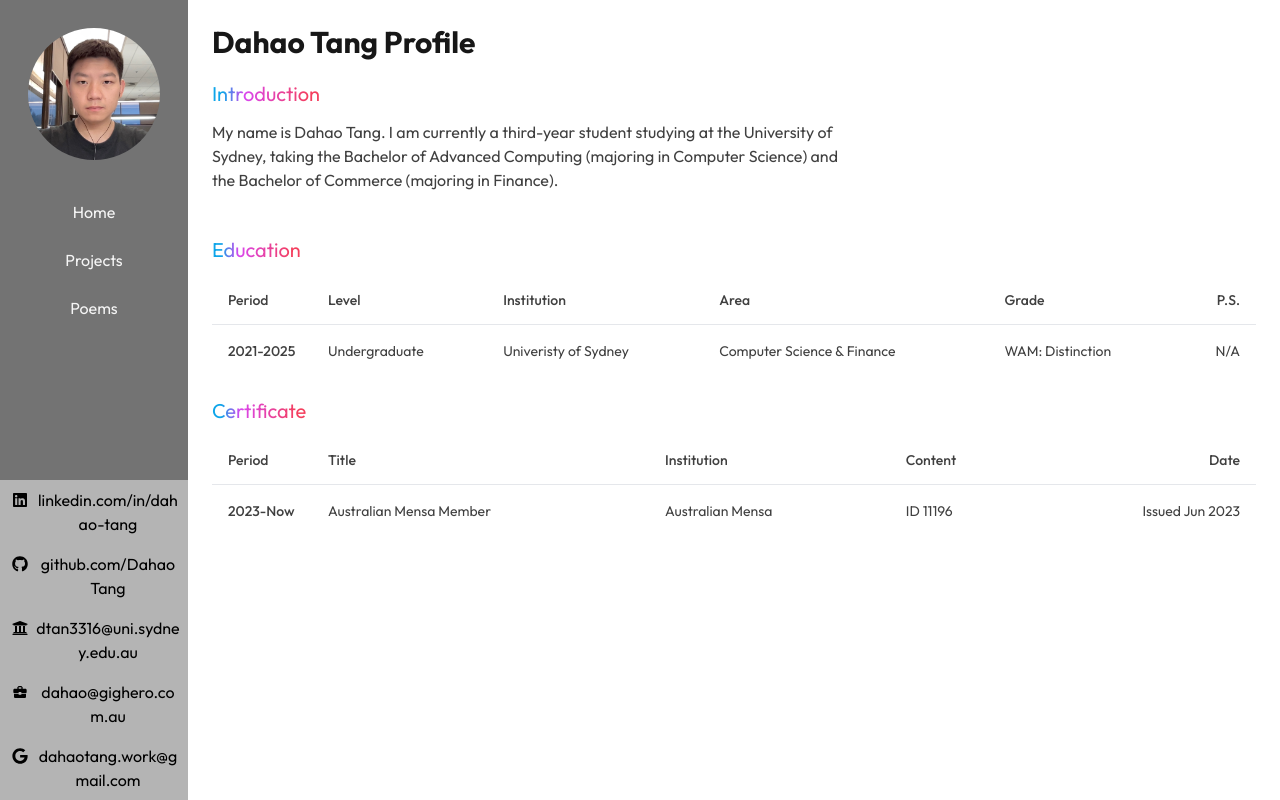
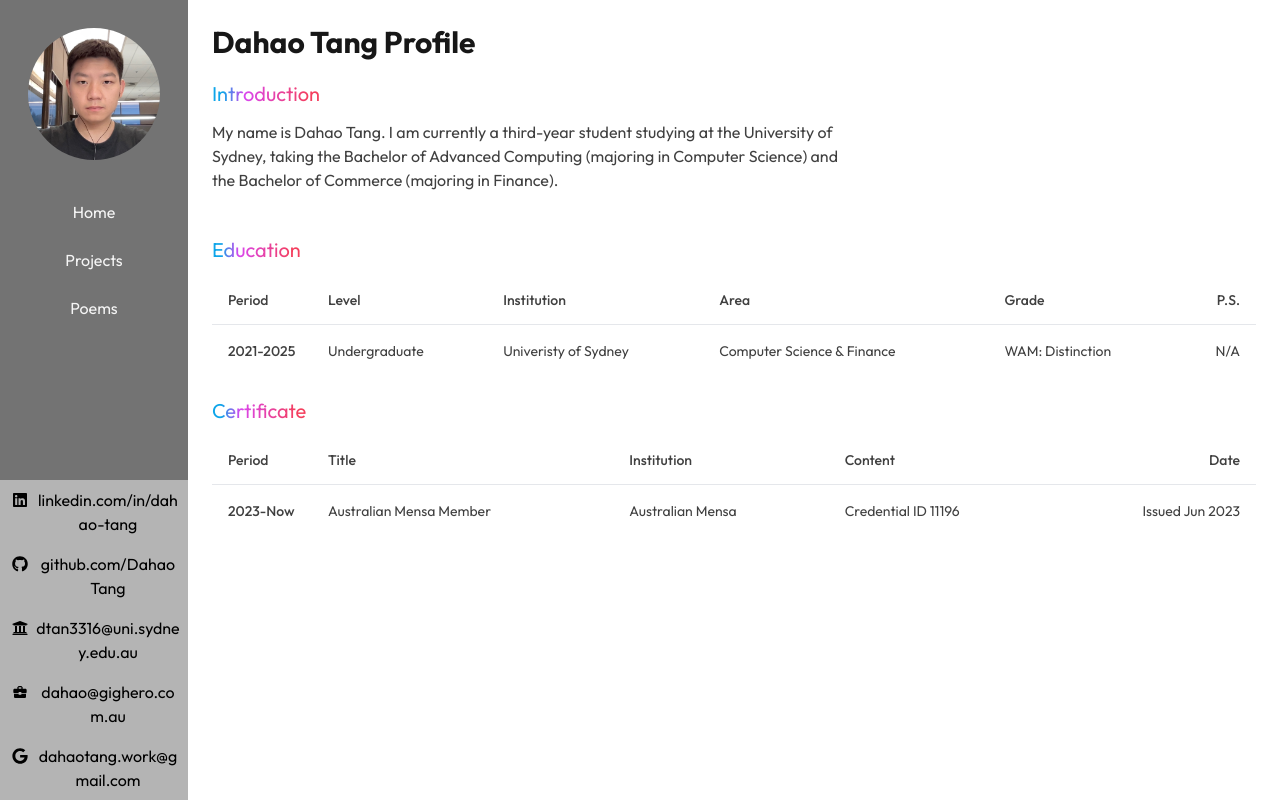
Before and after one commit to DahaoTang/DahaoTang.github.io, a Next.js app: page / in a window 1280 px wide. Built offline with nearby package versions, Linux system fonts and the light colour scheme.

Commit message:
mensa updated

```diff
--- a/app/(site)/page.tsx
+++ b/app/(site)/page.tsx
@@ -107,12 +107,7 @@ export default function Home() {
 							>
 								Australian Mensa
 							</TableCell>
-							{/* <TableCell>IQ: 141; Percentile: 99.7</TableCell> */}
-							<TableCell>ID 11196</TableCell>
-							{/* <TableCell className="text-right">
-								My mom says: &quot;Paying to test IQ indicates your IQ
-								wouldn&apos;t be high.&quot;
-							</TableCell> */}
+							<TableCell>Credential ID 11196</TableCell>
 							<TableCell className="text-right">Issued Jun 2023</TableCell>
 						</TableRow>
 					</TableBody>
```
